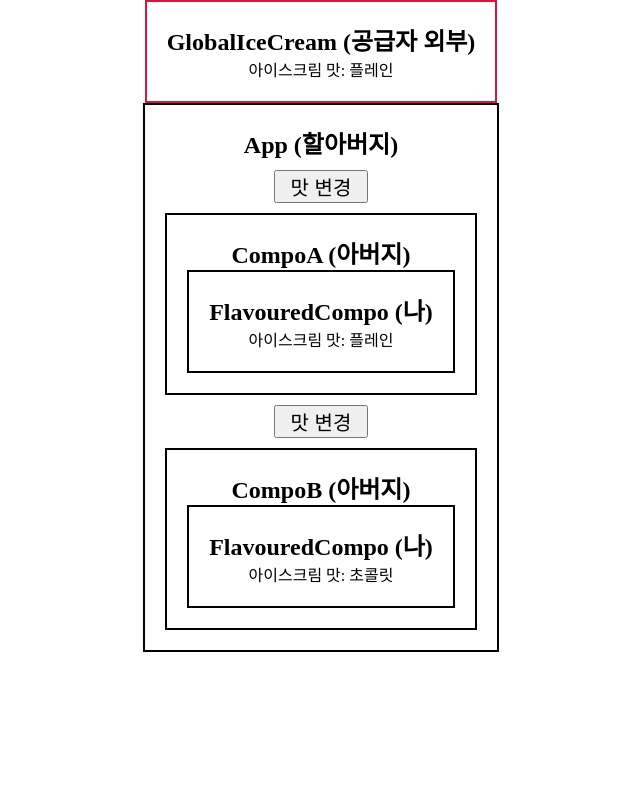
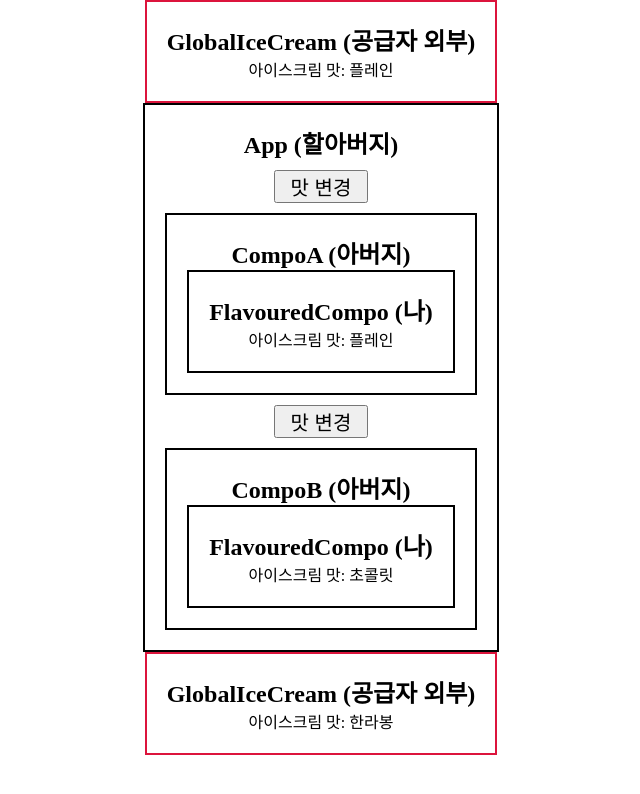
Before and after one commit to osparking/react-exercise, a React (Vite) app: page / in a window 1280 px wide. Shown: the top 794 px of the page, without its empty margins (319-959 px from the left). Built offline with nearby package versions, Linux system fonts and the light colour scheme.

Commit message:
add global ice cream at bottom w/ 한라봉

```diff
--- a/src/App.jsx
+++ b/src/App.jsx
@@ -20,6 +20,9 @@ function App() {
           <CompoB />
         </div>
       </FlavourContext.Provider>
+      <FlavourContext.Provider value="한라봉">
+        <GlobalIceCream />
+      </FlavourContext.Provider>
     </div>
   )
 }
```
